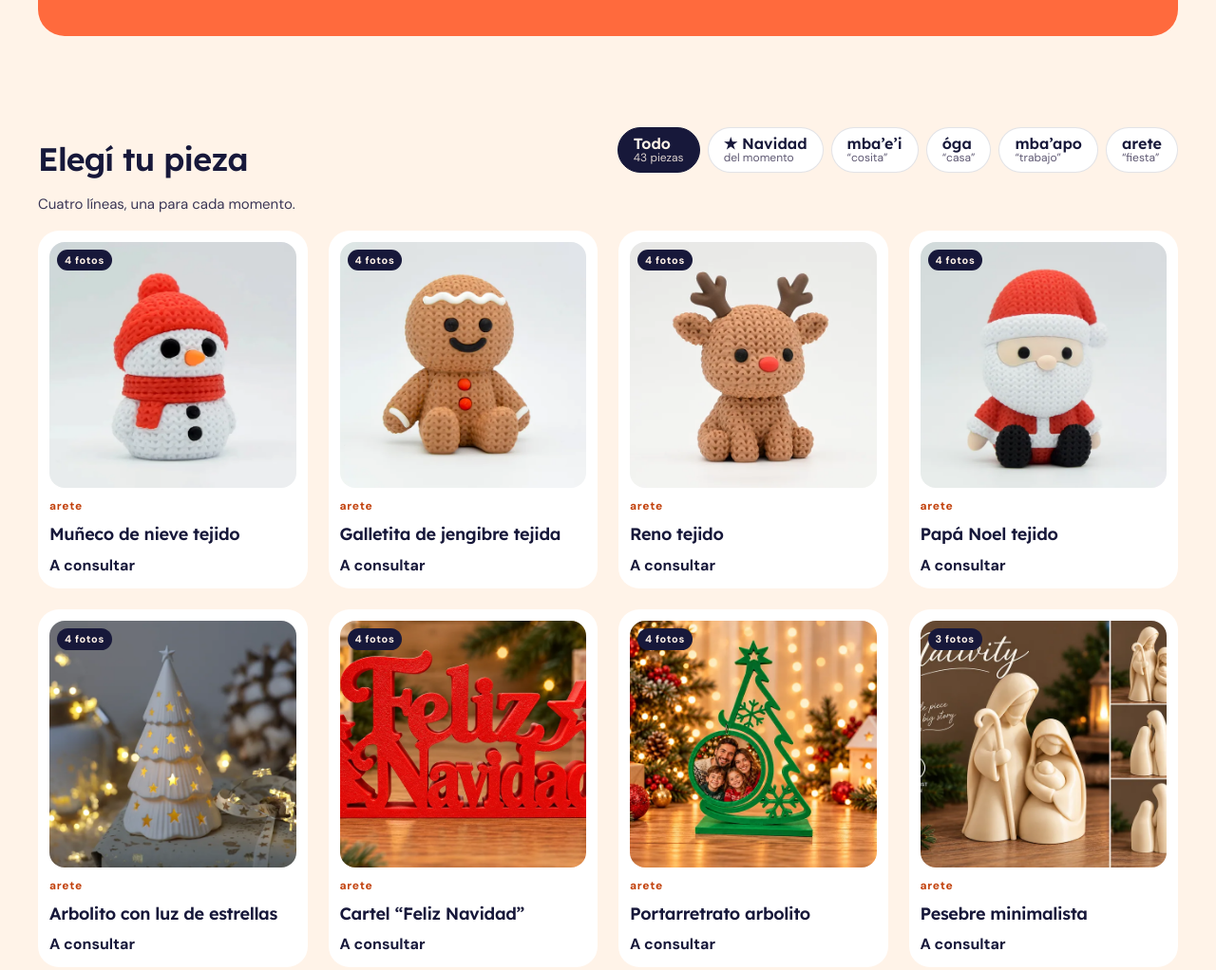
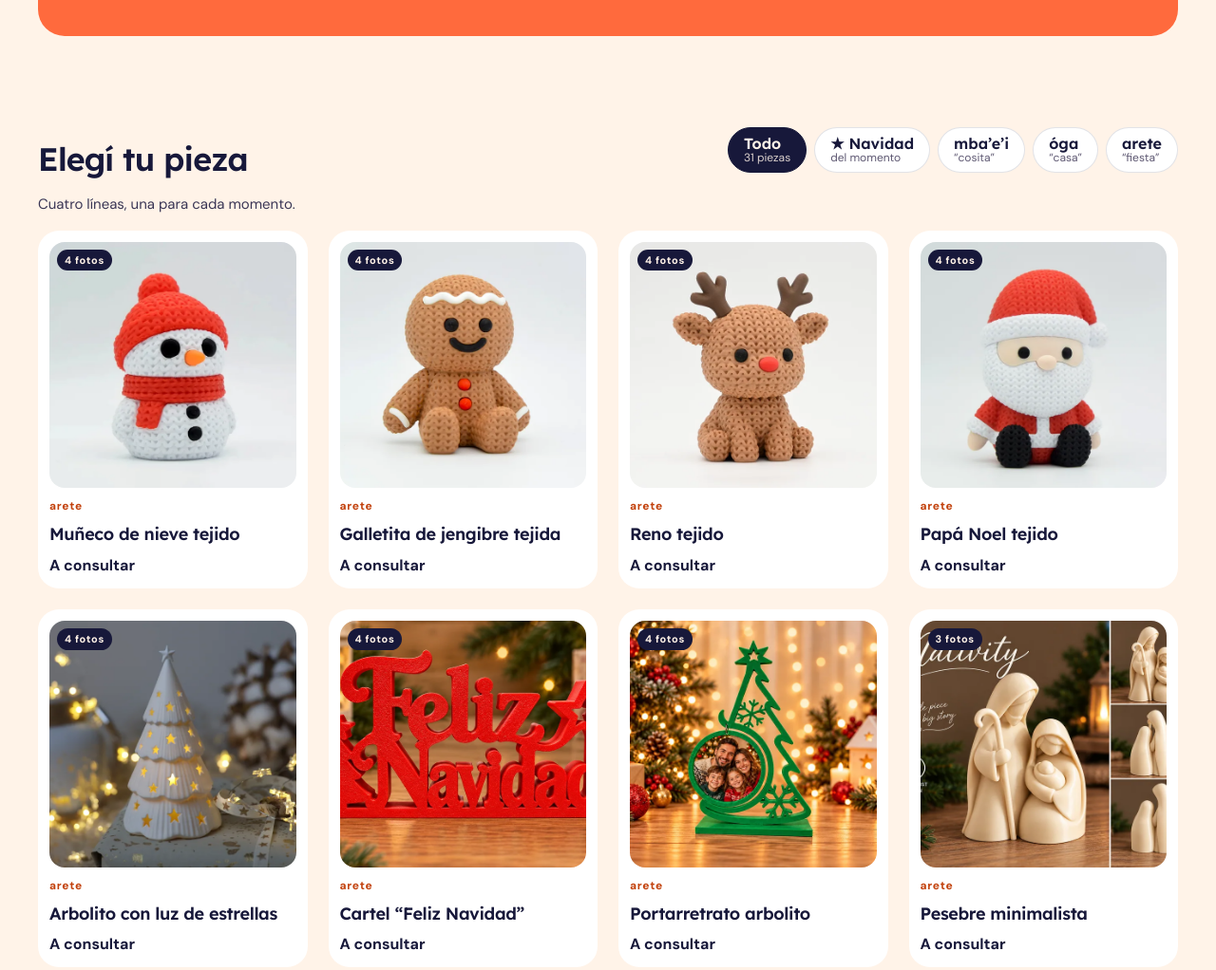
Before and after one commit to fernandoarantesjr/formelia, a plain HTML site: page index.html in a window 1280 px wide. Shown: the part 1080-2102 px from the top of the page at 95% size. Drawn offline with Linux system fonts and the light colour scheme.

Commit message:
Catálogo: quitar los productos de ejemplo
Co-Authored-By: Claude Opus 5.5 <noreply@anthropic.com>
Claude-Session: https://claude.ai/code/session_01SpcNfUd5NviDxTSCXSez3a

```diff
--- a/index.html
+++ b/index.html
@@ -725,19 +725,7 @@ window.F3D = (function () {
     { id: 'clip-cafe', line: 'oga', name: 'Clip para bolsa de café', price: null, art: 'photo', img: 'images/clip-cafe-1-800.webp', imgs: [['images/clip-cafe-1.webp', 'Foto principal'], ['images/clip-cafe-2.webp', 'Otra vista']], color: 'foto', colors: ['foto'], noText: true, desc: 'Clip con tapa a rosca para cerrar la bolsa de café y servir sin abrirla.', meta: ['Tapa a rosca', 'Mantiene el aroma'] },
     { id: 'caja-filtros', line: 'oga', name: 'Caja para filtros de café', price: null, art: 'photo', img: 'images/caja-filtros-1-800.webp', imgs: [['images/caja-filtros-1.webp', 'Foto principal'], ['images/caja-filtros-2.webp', 'Otra vista'], ['images/caja-filtros-3.webp', 'Detalle'], ['images/caja-filtros-4.webp', 'Otra vista']], color: 'foto', colors: ['foto'], noText: true, desc: 'Caja con tapa para guardar los filtros de papel protegidos del polvo y la humedad.', meta: ['Con tapa', 'Color a elección'] },
     { id: 'soporte-afeitadora', line: 'oga', name: 'Soporte para afeitadora', price: null, art: 'photo', img: 'images/soporte-afeitadora-1-800.webp', imgs: [['images/soporte-afeitadora-1.webp', 'Foto principal'], ['images/soporte-afeitadora-2.webp', 'Otra vista']], color: 'foto', colors: ['foto'], noText: true, desc: 'Soporte para dejar la afeitadora limpia y seca. Versión masculina y femenina.', meta: ['2 modelos', 'Para el baño'] },
-    { id: 'soporte-afeitadora-pared', line: 'oga', name: 'Soporte de pared para afeitadora', price: null, art: 'photo', img: 'images/soporte-afeitadora-pared-1-800.webp', imgs: [['images/soporte-afeitadora-pared-1.webp', 'Foto principal'], ['images/soporte-afeitadora-pared-2.webp', 'Otra vista'], ['images/soporte-afeitadora-pared-3.webp', 'Detalle'], ['images/soporte-afeitadora-pared-4.webp', 'Otra vista']], color: 'foto', colors: ['foto'], noText: true, desc: 'Soporte para la pared que mantiene la afeitadora seca y a mano.', meta: ['Para la pared', 'Para el baño'] },
-    { id: 'llavero', line: 'mbaei', name: 'Llavero con nombre', price: null, art: 'keychain', color: 'pitaya', text: 'Ana', max: 10, desc: 'Tu nombre, el de tu mascota o una palabra corta, en relieve. Liviano y resistente para llevar todos los días.', meta: ['6 × 6 cm', 'Hasta 10 letras'] },
-    { id: 'iman', line: 'mbaei', name: 'Imán personalizado', price: null, art: 'magnet', color: 'sol', text: 'Sol', max: 8, desc: 'Un imán para la heladera con un nombre o una palabra que te guste. Ideal como recuerdito de cumpleaños.', meta: ['5 cm', 'Imán incluido'] },
-    { id: 'soporte', line: 'mbaei', name: 'Soporte de celular', price: null, art: 'stand', color: 'cobalto', text: 'Leo', max: 10, desc: 'Sostiene tu celular en el escritorio o la mesa de luz, con tu nombre en la base.', meta: ['Para cualquier celular'] },
-    { id: 'maceta', line: 'oga', name: 'Maceta Ondas', price: null, art: 'vase', color: 'sol', text: '', max: 8, desc: 'Maceta con forma de ondas, pensada para suculentas y cactus. Si querés, le sumamos un nombre.', meta: ['12 cm de alto', 'Con drenaje'] },
-    { id: 'portavelas', line: 'oga', name: 'Portavelas', price: null, art: 'candle', color: 'tangerina', text: '', max: 8, desc: 'Portavelas para velas de té, en el color que combine con tu casa.', meta: ['Para velas de té'] },
-    { id: 'organizador', line: 'oga', name: 'Organizador de escritorio', price: null, art: 'organizer', color: 'cobalto', text: 'Mati', max: 10, desc: 'Tres compartimentos para lápices, tijeras y cositas del escritorio, con tu nombre al frente.', meta: ['3 compartimentos'] },
-    { id: 'portaesmaltes', line: 'mbaapo', name: 'Porta esmaltes con tu logo', price: null, min: 20, art: 'nails', color: 'blanco', logo: true, desc: 'Organizador de esmaltes con el logo de tu salón o estudio. Un regalo útil para tus clientas que lleva tu marca.', meta: ['Desde 20 unidades', '5 a 10 días'] },
-    { id: 'display', line: 'mbaapo', name: 'Display de mostrador', price: null, min: 10, art: 'display', color: 'cobalto', logo: true, desc: 'Cartel de mostrador con tu logo, para la caja, la vidriera o la recepción.', meta: ['Desde 10 unidades', '7 a 12 días'] },
-    { id: 'llavero-logo', line: 'mbaapo', name: 'Llavero con tu logo', price: null, min: 20, art: 'keychain', color: 'marino', logo: true, desc: 'Llaveros con tu marca para regalar a clientes o entregar en eventos.', meta: ['Desde 20 unidades', '5 a 10 días'] },
-    { id: 'bolita', line: 'arete', name: 'Bolita de Navidad con nombre', price: null, art: 'ornament', color: 'tangerina', text: 'Sofía', max: 8, desc: 'Una bolita para el arbolito con el nombre de cada uno de la familia.', meta: ['8 cm', 'Con cinta'] },
-    { id: 'topper', line: 'arete', name: 'Topper de torta', price: null, art: 'topper', color: 'pitaya', text: 'Lucas', max: 10, desc: 'Topper para la torta con el nombre del cumpleañero.', meta: ['15 cm de ancho'] },
-    { id: 'estrella', line: 'arete', name: 'Estrella para el árbol', price: null, art: 'star', color: 'sol', text: 'Familia', max: 10, desc: 'Estrella para la punta del arbolito, con el apellido de la familia.', meta: ['12 cm'] }
+    { id: 'soporte-afeitadora-pared', line: 'oga', name: 'Soporte de pared para afeitadora', price: null, art: 'photo', img: 'images/soporte-afeitadora-pared-1-800.webp', imgs: [['images/soporte-afeitadora-pared-1.webp', 'Foto principal'], ['images/soporte-afeitadora-pared-2.webp', 'Otra vista'], ['images/soporte-afeitadora-pared-3.webp', 'Detalle'], ['images/soporte-afeitadora-pared-4.webp', 'Otra vista']], color: 'foto', colors: ['foto'], noText: true, desc: 'Soporte para la pared que mantiene la afeitadora seca y a mano.', meta: ['Para la pared', 'Para el baño'] }
   ];
   /* ============================================================
      COLECCIÓN DEL MOMENTO — cambiar esto cada mes.
@@ -854,6 +842,7 @@ window.F3D = (function () {
     var h = '<button class="chip" type="button" data-line="all" aria-pressed="' + (current === 'all') + '"><b>Todo</b><small>' + P.length + ' piezas</small></button>';
     if (COLECCION.activa) h += '<button class="chip chip-col" type="button" data-line="col" aria-pressed="' + (current === 'col') + '" style="--c:' + COLECCION.color + ';--on:' + COLECCION.tinta + '"><b>' + esc(COLECCION.chip) + '</b><small>del momento</small></button>';
     Object.keys(LINES).forEach(function (k) {
+      if (!P.some(function (p) { return p.line === k; })) return;
       var L = LINES[k];
       h += '<button class="chip" type="button" data-line="' + k + '" aria-pressed="' + (current === k) + '" style="--c:' + L.c + ';--on:' + L.on + '"><b>' + L.name + '</b><small>“' + L.gloss + '”</small></button>';
     });
```
